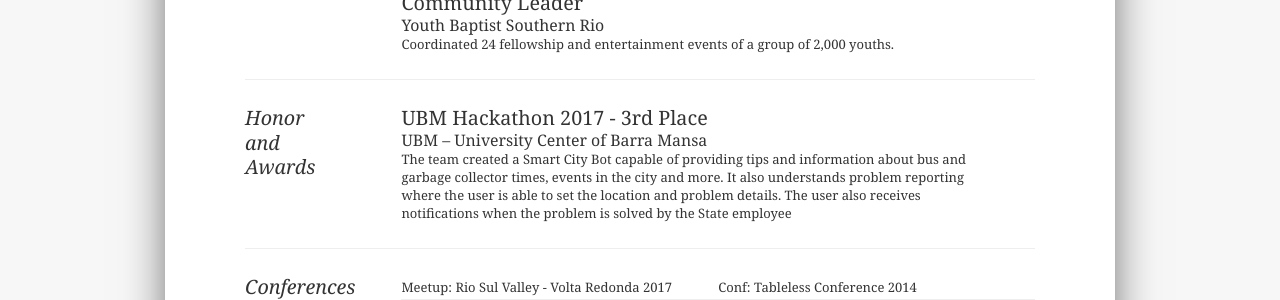
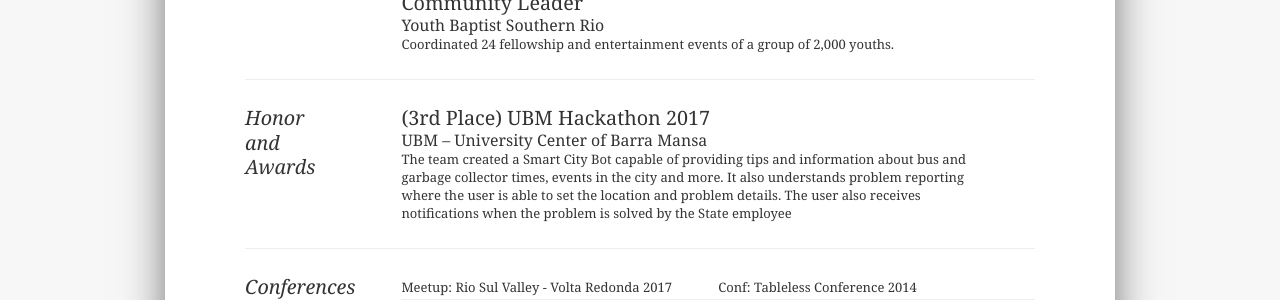
Before and after one commit to afonsof/afonsof.github.io, a Jekyll site: the page built from resume.html, in a window 1280 px wide and 900 px high, scrolled down 1517 px. Shown: the part 246-546 px from the top of the window. Built offline with Jekyll 4.4.1, drawn with Linux system fonts in a browser that asks for light colours.

```diff
--- a/_data/resume.yml
+++ b/_data/resume.yml
@@ -206,7 +206,7 @@
       type: occupationList
       layout: volunteer
       items:
-        - title: UBM Hackathon 2017 - 3rd Place
+        - title: (3rd Place) UBM Hackathon 2017
           organization: UBM – University Center of Barra Mansa
           content: "The team created a Smart City Bot capable of providing tips and information about bus
                     and garbage collector times, events in the city and more. It also understands problem
```
